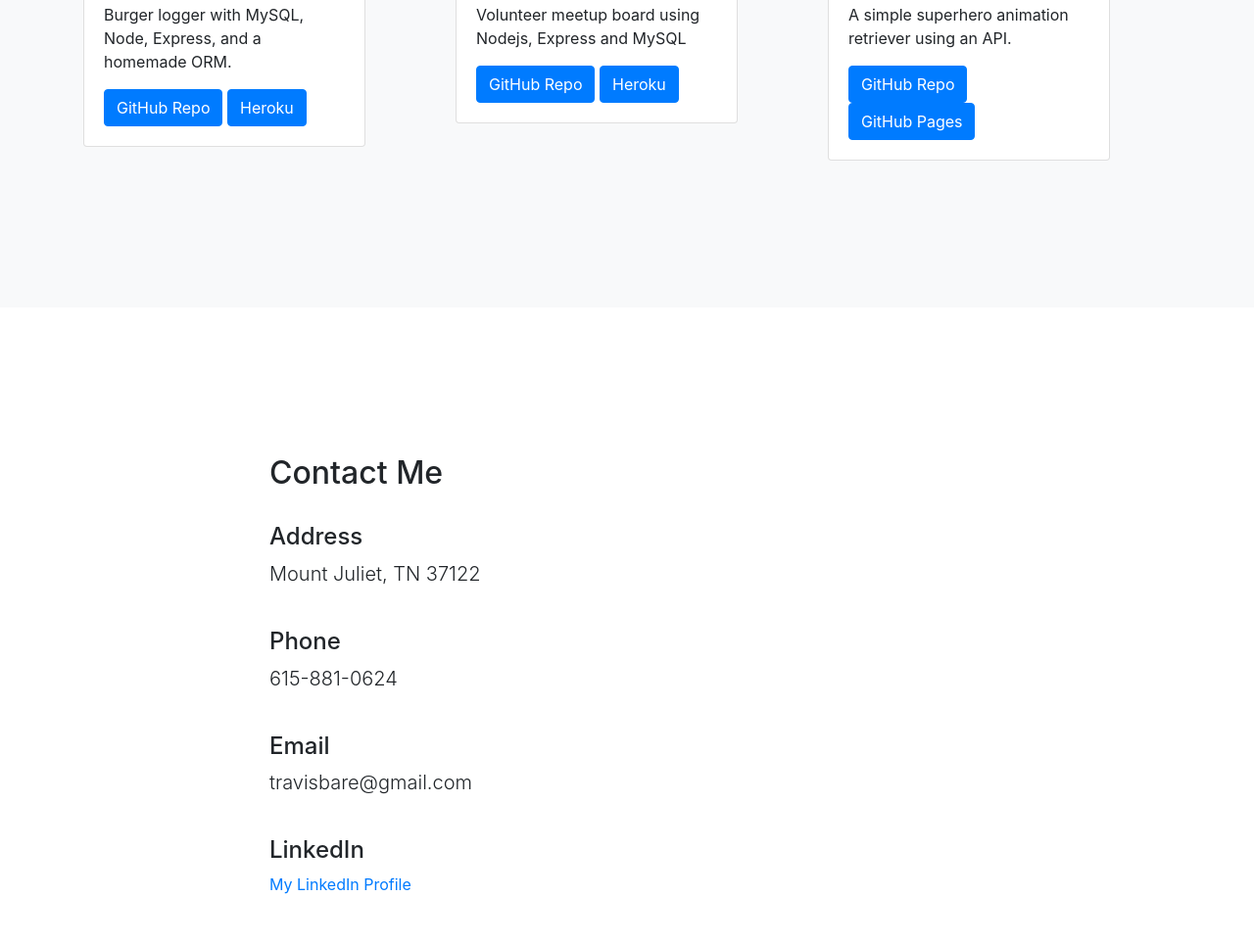
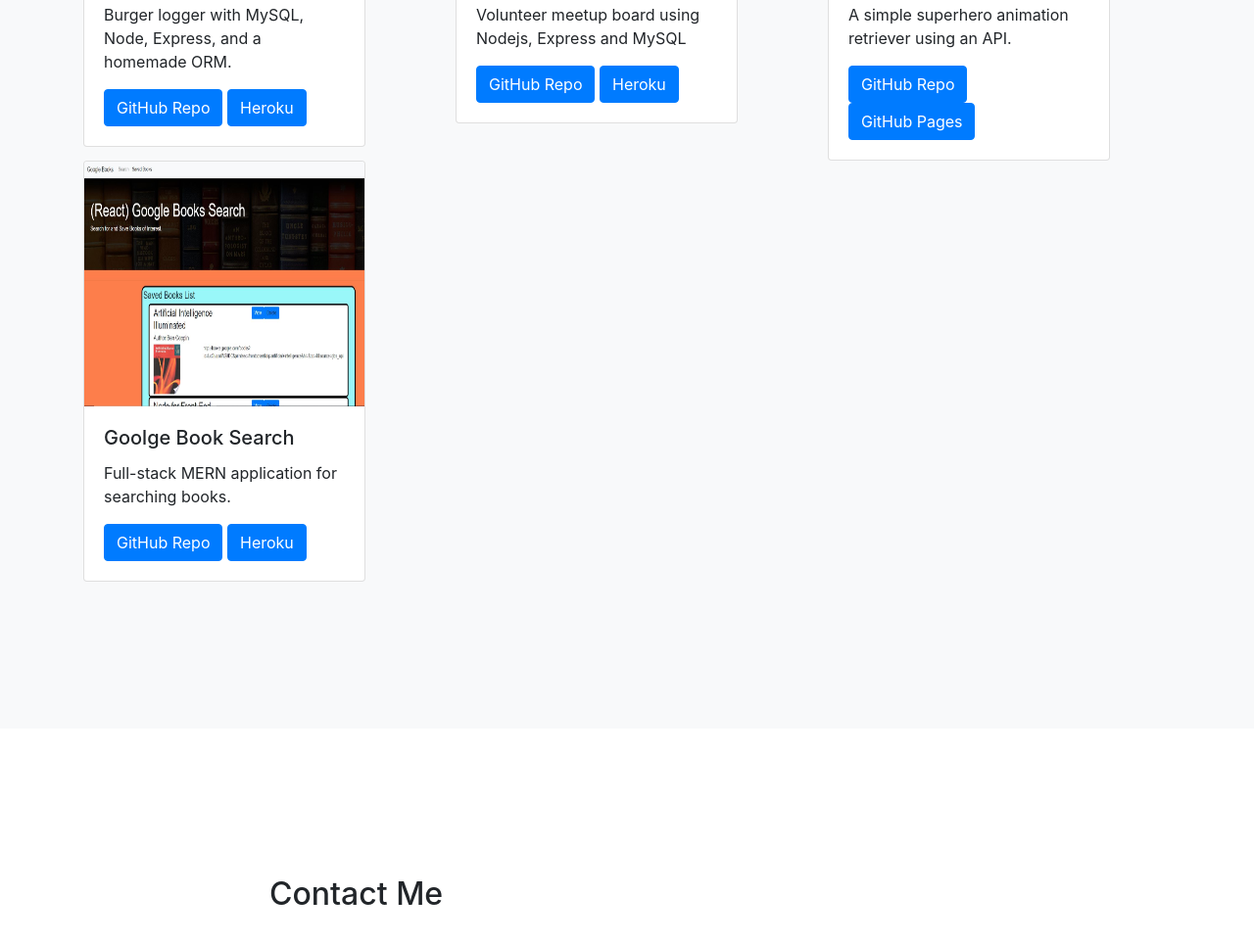
Before and after one commit to ronaldtbare/Portfolio, a website with bundled scripts: page index.html in a window 1280 px wide. Shown: the part 2470-3434 px from the top of the page at 98% size. Built offline with nearby package versions, Linux system fonts and the light colour scheme.

Commit message:
added booksearch project

```diff
--- a/index.html
+++ b/index.html
@@ -161,6 +161,21 @@
             </div>
           </div>
         </div>
+<br>
+<br>
+        <div class="container">
+          <div class="row">
+            <div class="col-md-4">
+              <div class="card" style="width: 18rem;">
+                <img src="./images/booksearch.jpg" class="card-img-top" alt="book search pic" height="250">
+                <div class="card-body">
+                  <h5 class="card-title">Goolge Book Search</h5>
+                  <p class="card-text">Full-stack MERN application for searching books.</p>
+                  <a href="https://github.com/ronaldtbare/booksearch" class="btn btn-primary" target=_blank>GitHub Repo</a>
+                  <a href="https://travisbarebooksearch.herokuapp.com" class="btn btn-primary" target=_blank>Heroku</a>
+                </div>
+              </div>
+            </div>
 
       </div>
     </div>
```
Also changed, not shown: images/booksearch.jpg (added).
